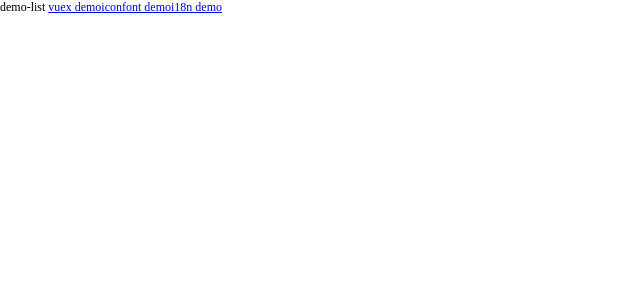
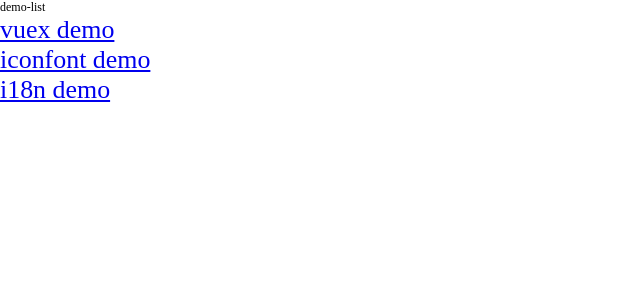
Before and after one commit to wen911119/vue-mobile-demo, a Vue app: page /#/demo in a window 1280 px wide. Shown: the top 300 px of the page, without its empty margins (0-640 px from the left). Built offline with nearby package versions, Linux system fonts and the light colour scheme; no server answers.

Commit message:
加上路由动画

```diff
--- a/src/App.vue
+++ b/src/App.vue
@@ -1,12 +1,26 @@
 <template>
     <div id="app">
+        <transition :name="transitionName">
             <router-view/>
+        </transition>
     </div>
 </template>
 
 <script>
     export default {
-  name: 'app'
+        name: 'app',
+        data() {
+            return {
+                transitionName: 'slide-left'
+            }
+        },
+        watch: {
+            '$route'(to, from) {
+                const toDepth = to.path.split('/').length
+                const fromDepth = from.path.split('/').length
+                this.transitionName = toDepth < fromDepth ? 'slide-right' : 'slide-left'
+            }
+        },
     }
 </script>
 
@@ -14,26 +28,64 @@
     @import './style/common.scss';
     @font-face {
         font-family: 'iconfont';
-    src:url('./assets/iconfont.ttf') format('truetype')
+        src: url('./assets/iconfont.ttf') format('truetype')
     }
-html,body{
+
+    html,
+    body {
         margin: 0;
         padding: 0;
     }
+
     #app {
         height: 100%;
     }
-ul,li{
+
+    ul,
+    li {
         list-style: none;
         margin: 0;
         padding: 0;
     }
 
-i{
+    i {
         font-style: normal;
     }
 
-*{
+    * {
         box-sizing: border-box;
     }
+
+    .app-page {
+        position: absolute;
+        height: 100%;
+        width: 100%;
+        z-index: 10;
+        left: 0;
+        -webkit-transform: translateZ(0);
+        transform: translateZ(0);
+    }
+
+    .slide-left-enter-active,
+    .slide-left-leave-active,
+    .slide-right-enter-active,
+    .slide-right-leave-active {
+        transition: all .5s
+    }
+
+    .slide-left-leave {
+        left: -10rem;
+    }
+
+    .slide-left-enter {
+        left: 10rem;
+    }
+
+    .slide-right-leave {
+        left: 10rem;
+    }
+
+    .slide-right-enter {
+        left: -10rem;
+    }
 </style>
--- a/src/modules/Demo/pages/demo-list/app.vue
+++ b/src/modules/Demo/pages/demo-list/app.vue
@@ -1,9 +1,17 @@
 <template>
-    <div class="login-page">
+    <div class="app-page">
         demo-list
-        <router-link to="/demo/vuex">vuex demo</router-link>
-        <router-link to="/demo/iconfont">iconfont demo</router-link>
-        <router-link to="/demo/i18n">i18n demo</router-link>
+        <ul>
+            <li>
+                <router-link to="/demo/vuex" class="text36">vuex demo</router-link>
+            </li>
+            <li>
+                <router-link to="/demo/iconfont" class="text36">iconfont demo</router-link>
+            </li>
+            <li>
+                <router-link to="/demo/i18n" class="text36">i18n demo</router-link>
+            </li>
+        </ul>
     </div>
 </template>
 <script>
--- a/src/modules/Demo/pages/i18n-demo/app.vue
+++ b/src/modules/Demo/pages/i18n-demo/app.vue
@@ -1,5 +1,5 @@
 <template>
-    <div class="login-page">
+    <div class="app-page">
         i18n-demo
         <h2>{{$t('hello')}}</h2>
     </div>
--- a/src/modules/Demo/pages/iconfont-demo/app.vue
+++ b/src/modules/Demo/pages/iconfont-demo/app.vue
@@ -1,5 +1,5 @@
 <template>
-    <div class="login-page">
+    <div class="app-page">
         <i class="iconfont">&#xe609;</i>
     </div>
 </template>
--- a/src/modules/Demo/pages/vuex-demo/app.vue
+++ b/src/modules/Demo/pages/vuex-demo/app.vue
@@ -1,5 +1,5 @@
 <template>
-    <div class="login-page">
+    <div class="app-page">
         vuex-demo
         <span>{{count}}</span>
         <input type="number" v-model="num"/>
```
Lines whose indentation alone changed are shown as unchanged.
